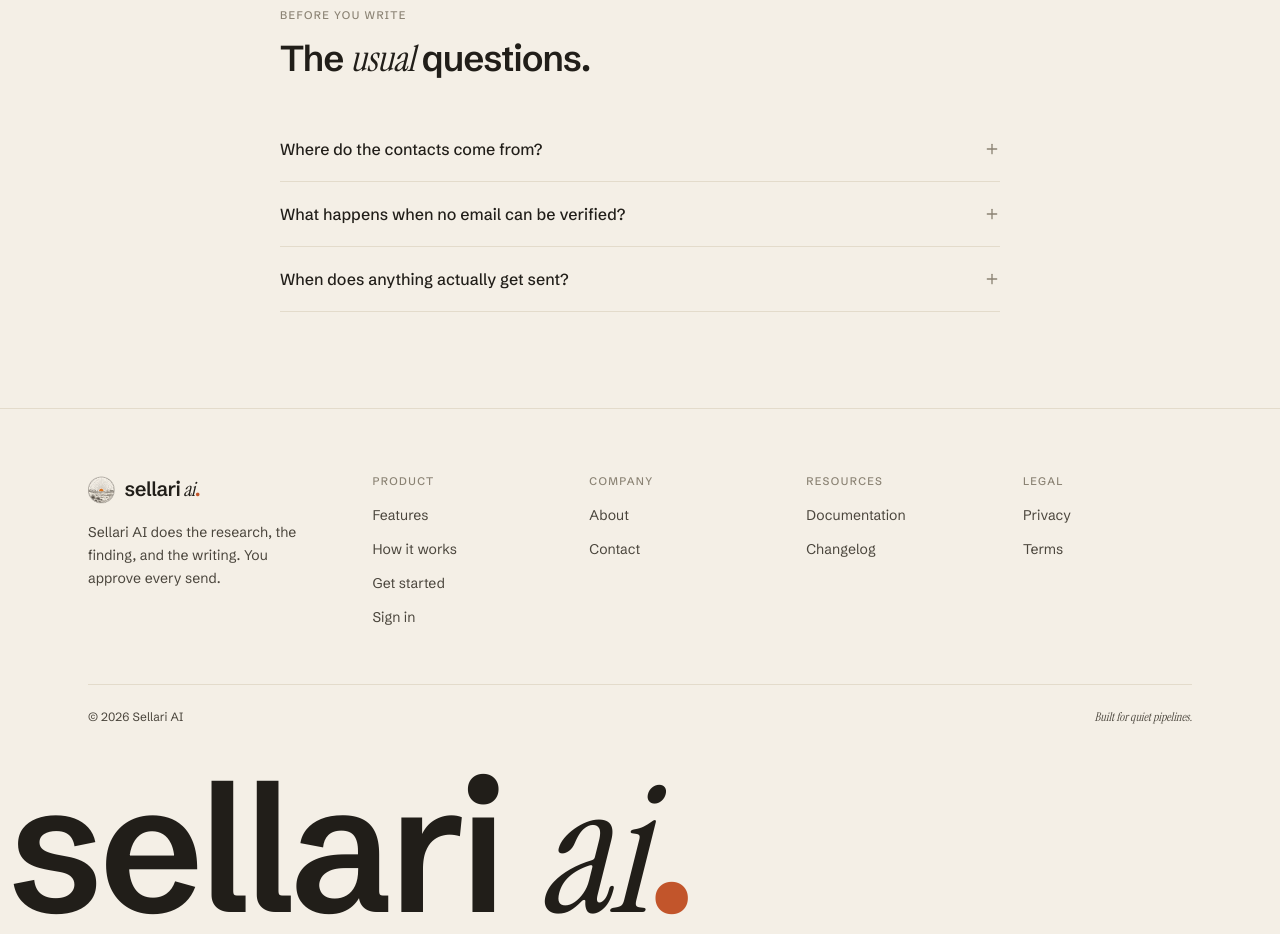
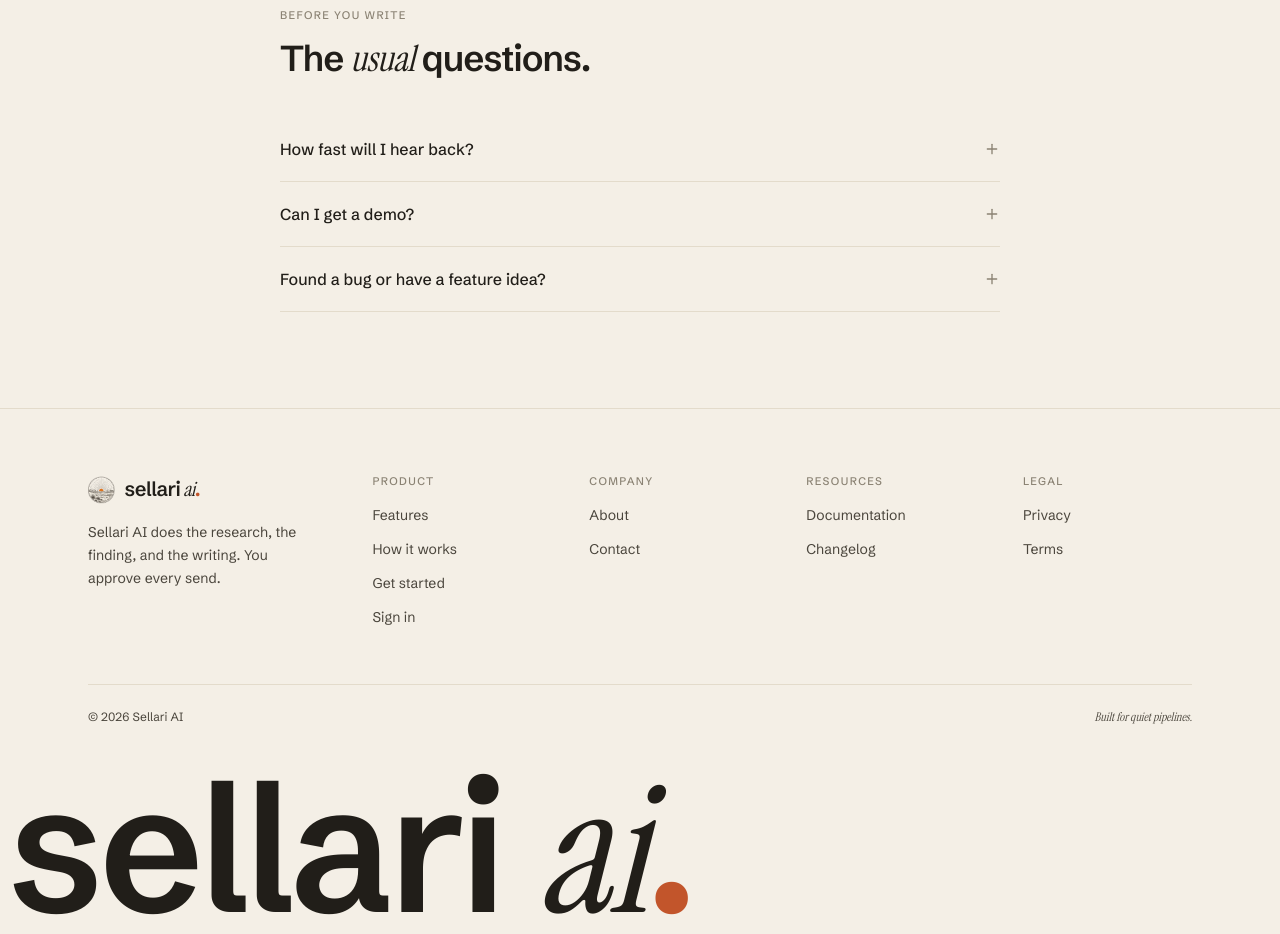
Before and after one commit to PulkitGarg31/SynthSales-Agentic-AI-Sales-CRM, a Next.js app in the folder web/: page /contact in a window 1280 px wide. Shown: the part 1040-1974 px from the top of the page. Built offline with nearby package versions, Linux system fonts and the light colour scheme; no server answers.

Commit message:
copy(contact): contact-specific FAQ instead of reusing the landing questions

```diff
--- a/web/src/app/(marketing)/contact/page.tsx
+++ b/web/src/app/(marketing)/contact/page.tsx
@@ -2,13 +2,28 @@ import type { Metadata } from "next";
 import { Mail, Plus } from "lucide-react";
 import { Eyebrow } from "@/components/ui/Eyebrow";
 import { ContactForm } from "@/components/marketing/ContactForm";
-import { FAQ } from "@/lib/copy";
 
 export const metadata: Metadata = { title: "Contact" };
 
 // One real inbox: the form below delivers here, and the card offers it
 // directly for people who prefer their own mail client.
 const CONTACT_EMAIL = "brodomyjob@gmail.com";
+
+// Contact-specific questions (the landing page has the product FAQ).
+const CONTACT_FAQ = [
+  {
+    q: "How fast will I hear back?",
+    a: "Usually within a day, often sooner. There is no ticket queue or support tier; messages land in a real inbox and a person answers.",
+  },
+  {
+    q: "Can I get a demo?",
+    a: "Yes. Mention a couple of times that suit you and we'll walk you through Sellari live, on your own company list if you bring one.",
+  },
+  {
+    q: "Found a bug or have a feature idea?",
+    a: "Send it through the form with as much detail as you can. The builders read every report themselves.",
+  },
+] as const;
 
 export default function ContactPage() {
   return (
@@ -52,7 +67,7 @@ export default function ContactPage() {
             </h2>
           </div>
           <div className="mt-10">
-            {FAQ.slice(0, 3).map((item) => (
+            {CONTACT_FAQ.map((item) => (
               <details key={item.q} className="group border-b border-line py-5">
                 <summary className="flex cursor-pointer list-none items-center justify-between gap-4 text-base font-medium text-ink [&::-webkit-details-marker]:hidden">
                   {item.q}
```
